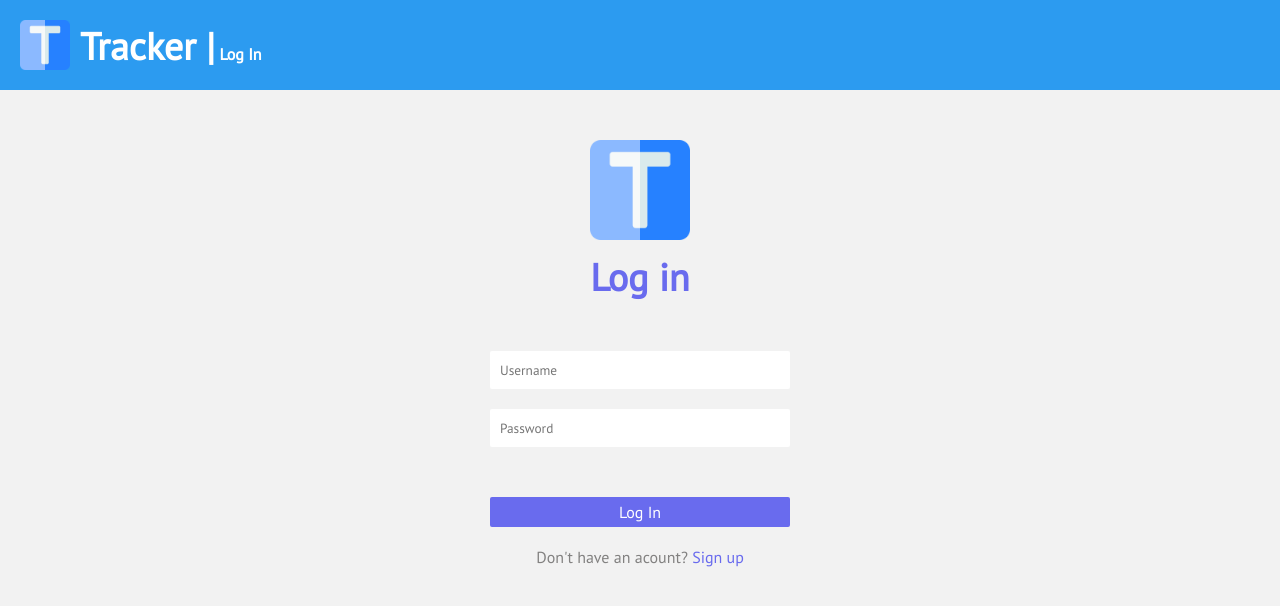
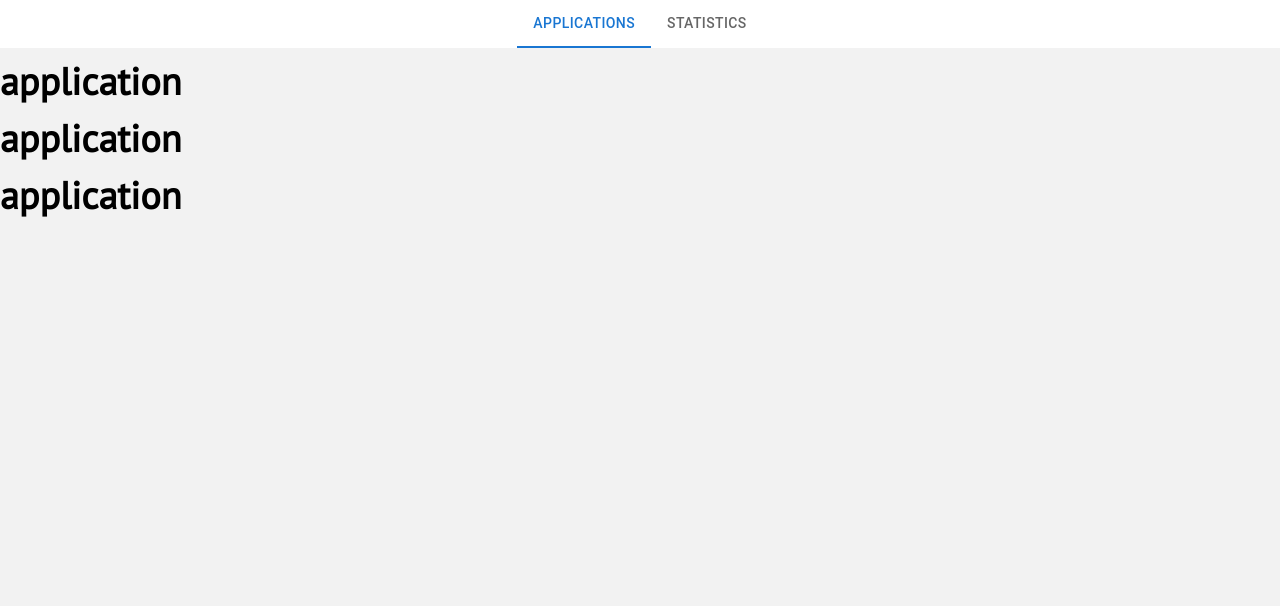
Before and after one commit to Hotavya/2021-fall-cs160-Ice-Cream, a React (Create React App) app in the folder client/: page /jobboard/1 in a window 1280 px wide. Shown: the top 606 px of the page. Built offline with nearby package versions, Linux system fonts and the light colour scheme.

Commit message:
setup jobboard page

```diff
--- a/client/src/App.js
+++ b/client/src/App.js
@@ -1,11 +1,12 @@
 import React from 'react';
-import './App.css';
+import './app.css';
 import Login from './pages/Login/Login';
 import SignUp from './pages/SignUp/SignUp';
+import JobBoard from './pages/jobBoard/jobBoard';
 
 function App() {
   // return <SignUp></SignUp>;
-  return <Login></Login>
+  return <JobBoard></JobBoard>;
 }
 
 export default App;
--- /dev/null
+++ b/client/src/pages/jobBoard/applicationList/applicationsDisplay.js
@@ -0,0 +1,15 @@
+import React from 'react';
+
+const applications = ['SWE', 'JJH', 'Bankers'];
+
+const ApplicationsDisplay = () => {
+  return (
+    <div>
+      {applications.map((application) => (
+        <h2> application</h2>
+      ))}
+    </div>
+  );
+};
+
+export default ApplicationsDisplay;
--- /dev/null
+++ b/client/src/pages/jobBoard/jobBoard.js
@@ -0,0 +1,27 @@
+import React from 'react';
+import Box from '@mui/material/Box';
+import Tabs from '@mui/material/Tabs';
+import Tab from '@mui/material/Tab';
+import ApplicationDisplay from './applicationList/applicationsDisplay';
+
+const JobBoard = () => {
+  const [value, setValue] = React.useState(0);
+
+  const handleChange = (event, newValue) => {
+    setValue(newValue);
+  };
+
+  return (
+    <main>
+      <Box sx={{ width: '100%', bgcolor: 'background.paper' }}>
+        <Tabs value={value} onChange={handleChange} centered>
+          <Tab label="Applications" />
+          <Tab label="Statistics" />
+        </Tabs>
+      </Box>
+      <ApplicationDisplay />
+    </main>
+  );
+};
+
+export default JobBoard;
```
